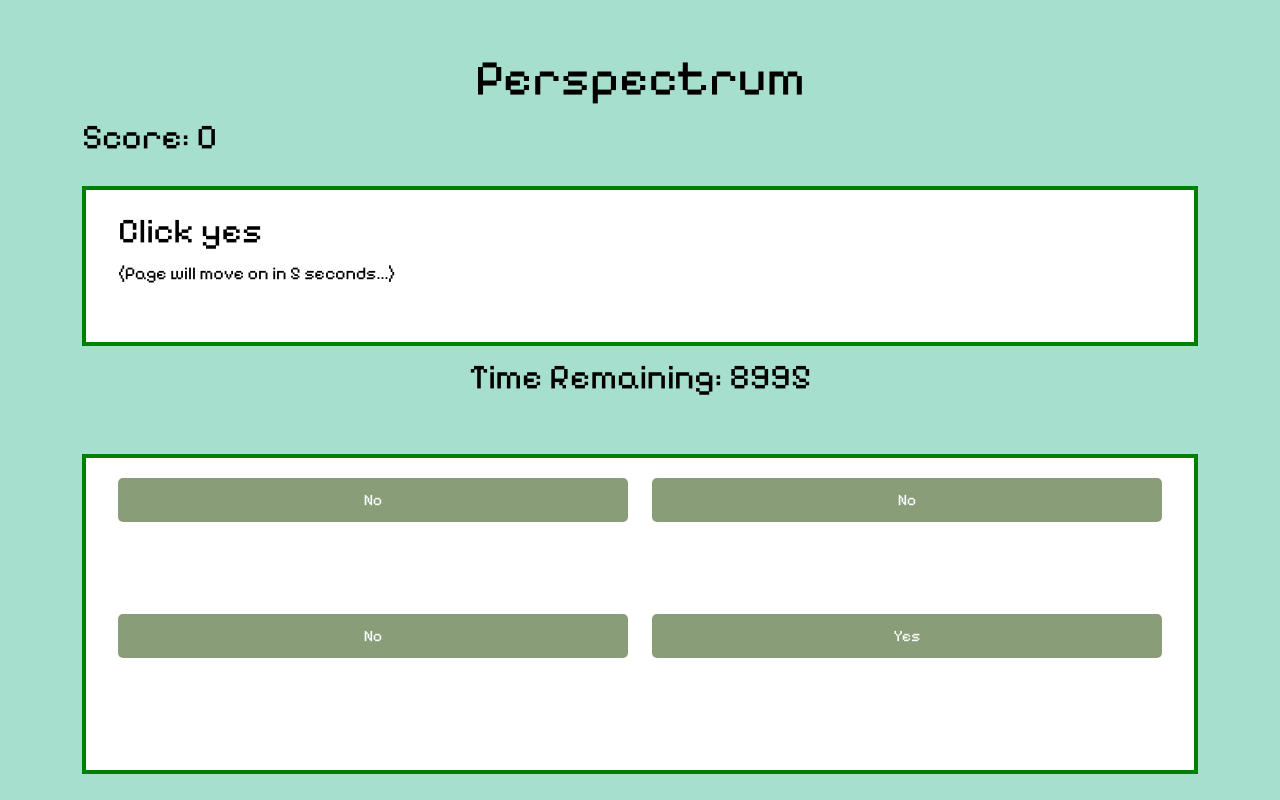
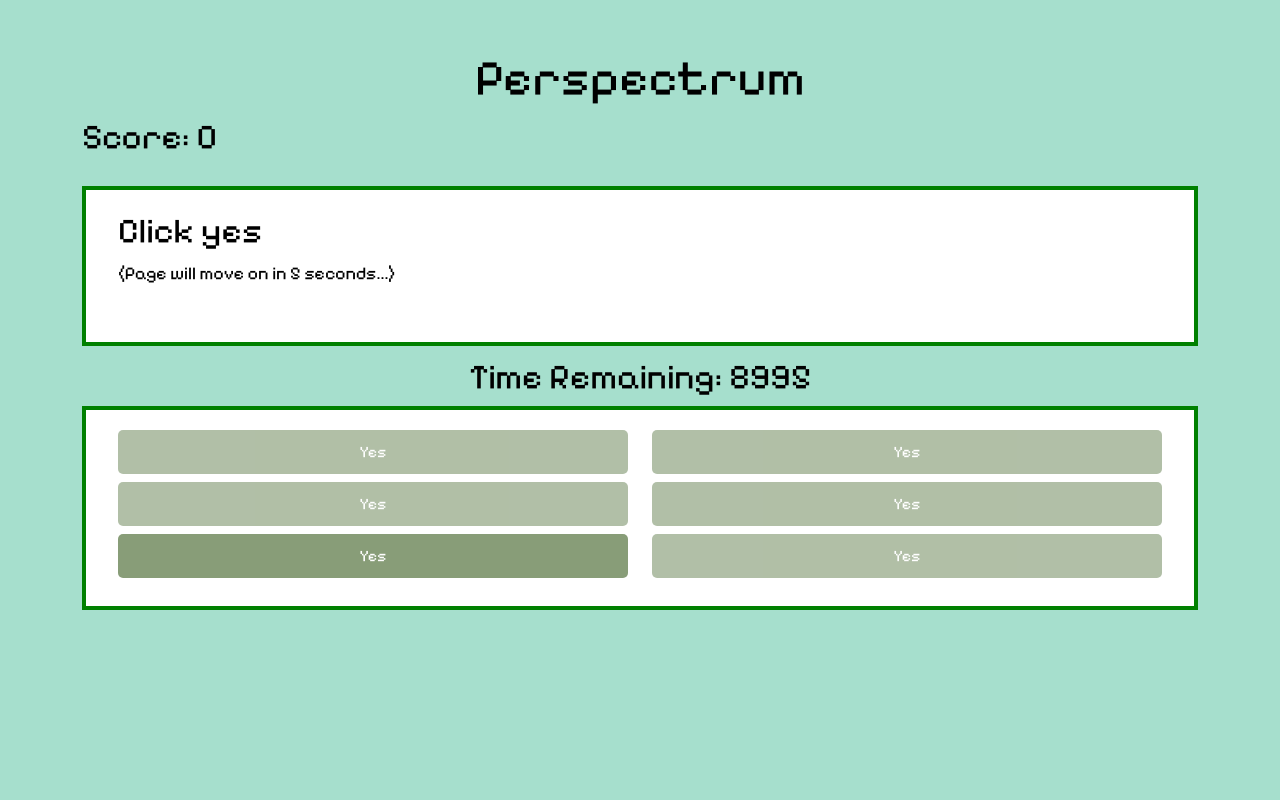
Before and after one commit to davidtopping02/lbg-game-jam-perspectrum, a React (Vite) app: page / in a window 1280 px wide. Built offline with nearby package versions, Linux system fonts and the light colour scheme.

Commit message:
added q1 and q7

```diff
--- /dev/null
+++ b/src/Components/Questions/Question1/Question1.css
@@ -0,0 +1,16 @@
+.question {
+    height: 20vh;
+    background-color: white;
+    border: 4px solid green;
+    padding: 20px;
+    margin-bottom: 10px;
+    margin-top: 20px;
+}
+
+.answer {
+    max-height: 40vh;
+    background-color: white;
+    border: 4px solid green;
+    padding: 20px;
+    overflow-y: scroll;
+}
--- /dev/null
+++ b/src/Components/Questions/Question1/Question1.jsx
@@ -0,0 +1,54 @@
+import React, { useState, useEffect } from "react";
+import { Button } from "react-bootstrap";
+import "bootstrap/dist/css/bootstrap.min.css";
+import Timer from "../../Timer/Timer";
+import "./Question1.css";
+const Question1 = ({ incrementScore, incrementPageNumber }) => {
+  const [isYesDisabled, setIsYesDisabled] = useState(false);
+
+  useEffect(() => {
+    const toggleButtonInterval = setInterval(() => {
+      const disableTime = Math.random() * 90000 + 1000;
+      const enableTime = 250;
+
+      setIsYesDisabled(true);
+
+      setTimeout(() => {
+        setIsYesDisabled(false);
+      }, disableTime);
+    }, 1500);
+  }, []);
+
+  return (
+    <div className="container">
+      <div className="row question">
+        <div className="col-12">
+          <h2>Click yes</h2>
+          <p>(Page will move on in 5 seconds...)</p>
+        </div>
+      </div>
+      <div className="column images">
+        <Timer initialTime={9000} onTimeout={incrementPageNumber}></Timer>
+      </div>
+      <div className="row answer">
+        <div className="col-6 mb-2">
+          <Button
+            className="w-100"
+            onClick={incrementScore}
+            disabled={isYesDisabled}
+            style={{
+              transition: "background-color 0.3s ease, opacity 0.3s ease",
+            }}
+          >
+            Yes
+          </Button>
+        </div>
+        <div className="col-6 mb-2">
+          <Button className="w-100">No</Button>
+        </div>
+      </div>
+    </div>
+  );
+};
+
+export default Question1;
--- /dev/null
+++ b/src/Components/Questions/Question7/Question7.css
@@ -0,0 +1,16 @@
+.question {
+    height: 20vh;
+    background-color: white;
+    border: 4px solid green;
+    padding: 20px;
+    margin-bottom: 10px;
+    margin-top: 20px;
+}
+
+.answer {
+    max-height: 40vh;
+    background-color: white;
+    border: 4px solid green;
+    padding: 20px;
+    overflow-y: scroll;
+}
--- /dev/null
+++ b/src/Components/Questions/Question7/Question7.jsx
@@ -0,0 +1,53 @@
+import React, { useState, useEffect } from "react";
+import { Button } from "react-bootstrap";
+import "bootstrap/dist/css/bootstrap.min.css";
+import Timer from "../../Timer/Timer";
+import "./Question7.css";
+
+const Question1 = ({ incrementScore, incrementPageNumber }) => {
+  const [enabledButtonIndex, setEnabledButtonIndex] = useState(null);
+
+  useEffect(() => {
+    const toggleButton = () => {
+      const randomIndex = Math.floor(Math.random() * 5);
+      setEnabledButtonIndex(randomIndex);
+      setTimeout(() => {
+        setEnabledButtonIndex(null);
+        setTimeout(toggleButton, 500);
+      }, 500);
+    };
+
+    toggleButton();
+
+    return () => clearTimeout(toggleButton);
+  }, []);
+
+  return (
+    <div className="container">
+      <div className="row question">
+        <div className="col-12">
+          <h2>Click yes</h2>
+          <p>(Page will move on in 5 seconds...)</p>
+        </div>
+      </div>
+      <div className="column images">
+        <Timer initialTime={9000} onTimeout={incrementPageNumber}></Timer>
+      </div>
+      <div className="row answer">
+        {[...Array(6)].map((_, index) => (
+          <div className="col-6 mb-2" key={index}>
+            <Button
+              className="w-100"
+              onClick={incrementScore}
+              disabled={enabledButtonIndex !== index}
+            >
+              Yes
+            </Button>
+          </div>
+        ))}
+      </div>
+    </div>
+  );
+};
+
+export default Question1;
--- a/src/Pages/Home/Home.jsx
+++ b/src/Pages/Home/Home.jsx
@@ -1,7 +1,10 @@
 import React, { useState, useEffect } from "react";
 import DefaultComponent from "../../Components/Default/Default";
 import "bootstrap/dist/css/bootstrap.min.css";
+
+import Question1 from "../../Components/Questions/Question1/Question1";
 import Question2 from "../../Components/Questions/Question2/Question2";
+import Question7 from "../../Components/Questions/Question7/Question7";
 
 const Home = () => {
   const [pageNumber, setPageNumber] = useState(1);
@@ -35,7 +38,21 @@ const Home = () => {
     switch (pageId) {
       case 1:
         return (
+          <Question1
+            incrementScore={incrementScore}
+            incrementPageNumber={incrementPageNumber}
+          />
+        );
+      case 2:
+        return (
           <Question2
+            incrementScore={incrementScore}
+            incrementPageNumber={incrementPageNumber}
+          />
+        );
+      case 7:
+        return (
+          <Question7
             incrementScore={incrementScore}
             incrementPageNumber={incrementPageNumber}
           />
@@ -50,12 +67,11 @@ const Home = () => {
       <div className="row mt-5">
         <div className="col">
           <h1>Perspectrum</h1>
-
           <h2>Score: {score}</h2> {/* Display score */}
         </div>
       </div>
       <div className="row">
-        <div className="col">{pickCorrectPage(pageNumber)}</div>
+        <div className="col">{pickCorrectPage(7)}</div>
       </div>
     </div>
   );
```
